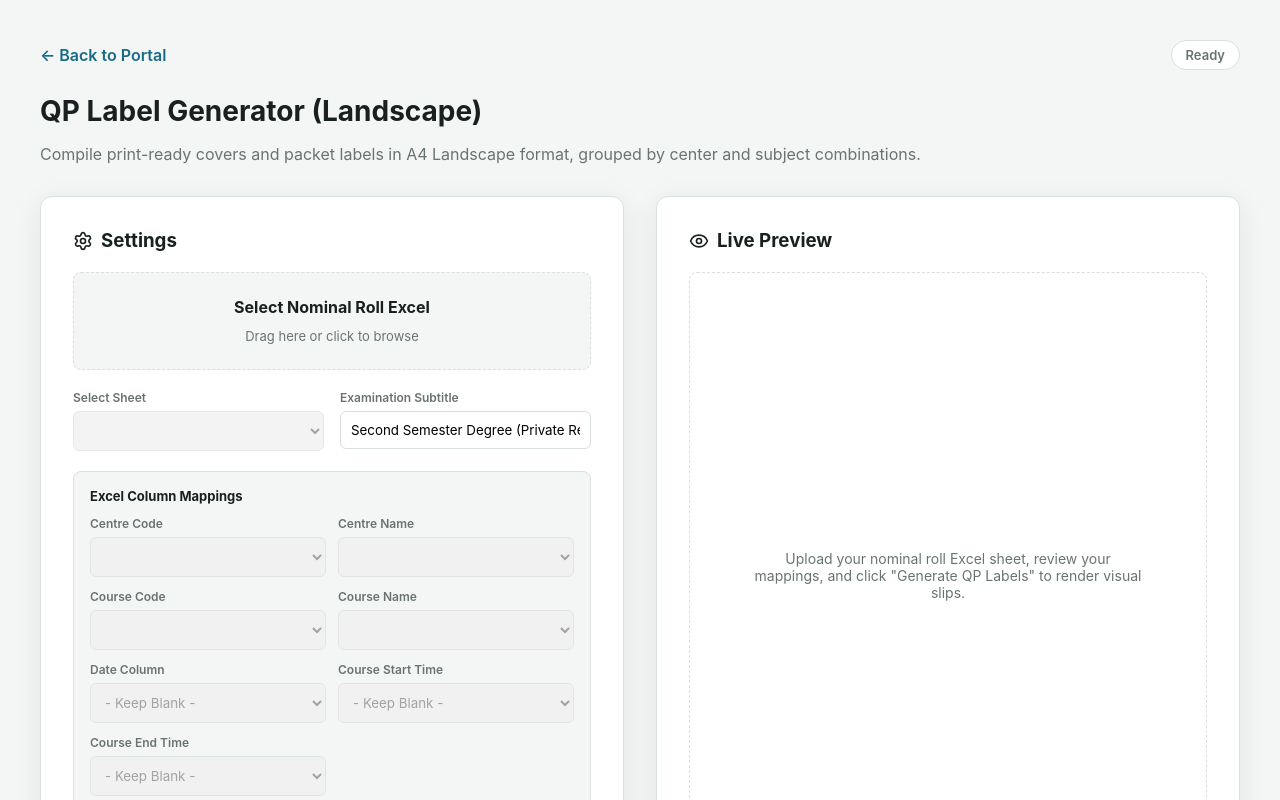
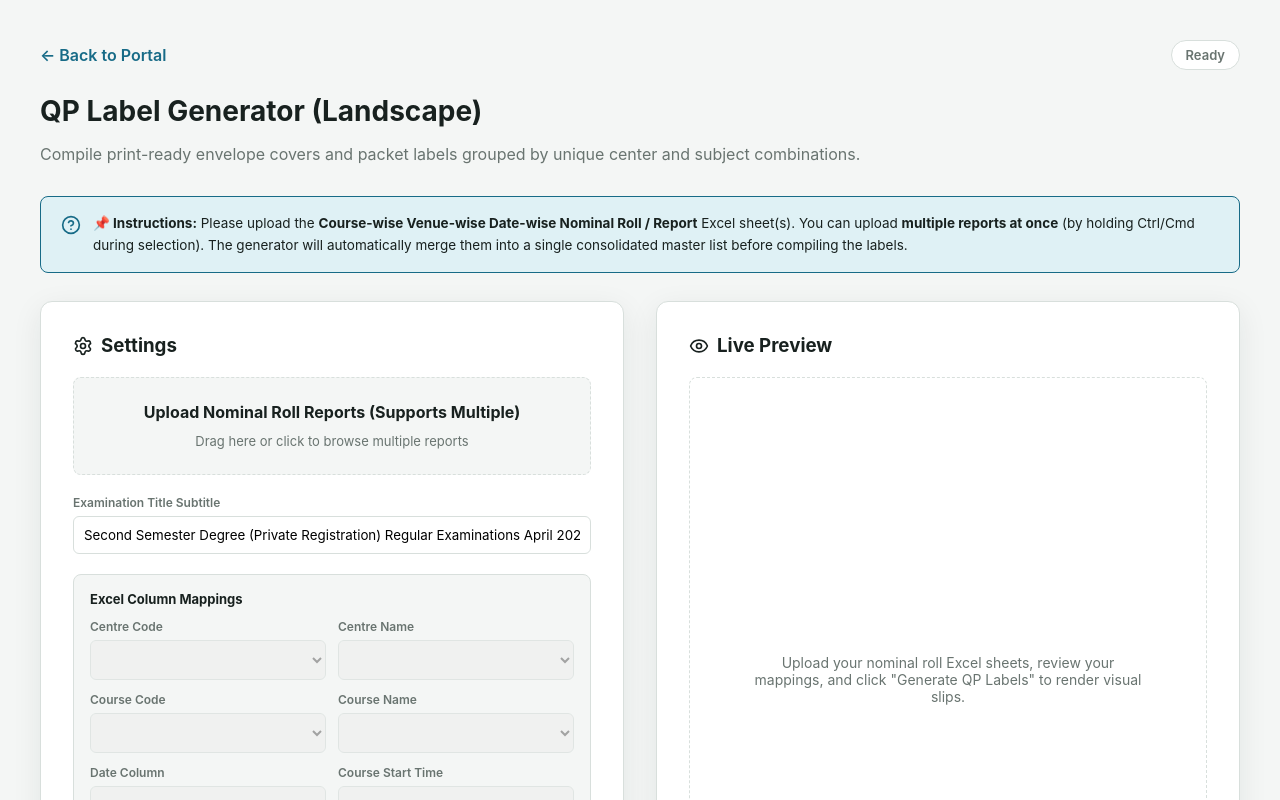
Before and after one commit to sam001ind/Report-studio, a React (Vite) app in the folder frontend/: page /qp-label in a window 1280 px wide. Shown: the top 800 px of the page. Built offline with nearby package versions, Linux system fonts and the light colour scheme.

Commit message:
Support uploading multiple reports concurrently, merging rows, and added instructional banner

```diff
--- a/frontend/src/pages/QpLabelPage.jsx
+++ b/frontend/src/pages/QpLabelPage.jsx
@@ -4,17 +4,15 @@ import * as XLSX from 'xlsx';
 import { jsPDF } from 'jspdf';
 import JSZip from 'jszip';
 import { useAuth } from '../context/AuthContext';
-import { Settings, Download, Eye, FileText, Plus, Trash2 } from 'lucide-react';
+import { Settings, Download, Eye, FileText, Plus, Trash2, HelpCircle } from 'lucide-react';
 import { logoBase64 } from '../assets/logoBase64';
 
 const QpLabelPage = () => {
   const { user } = useAuth();
 
-  // File and sheet states
-  const [selectedFile, setSelectedFile] = useState(null);
-  const [workbook, setWorkbook] = useState(null);
-  const [sheetNames, setSheetNames] = useState([]);
-  const [selectedSheet, setSelectedSheet] = useState('');
+  // File states
+  const [selectedFiles, setSelectedFiles] = useState([]);
+  const [consolidatedRows, setConsolidatedRows] = useState([]);
 
   // Column headers and mapping
   const [headers, setHeaders] = useState([]);
@@ -45,23 +43,65 @@ const QpLabelPage = () => {
     setStatusType(type);
   };
 
-  // Header auto-detection
-  useEffect(() => {
-    if (workbook && selectedSheet) {
-      const sheet = workbook.Sheets[selectedSheet];
-      if (sheet) {
+  // Helper function to read Excel rows as Promise
+  const readExcelFile = (file) => {
+    return new Promise((resolve, reject) => {
+      const reader = new FileReader();
+      reader.onload = (e) => {
+        try {
+          const data = e.target.result;
+          const wb = XLSX.read(data, { type: 'array', cellDates: true });
+          const firstSheet = wb.SheetNames[0];
+          const sheet = wb.Sheets[firstSheet];
+          if (!sheet) {
+            resolve([]);
+            return;
+          }
           const rows = XLSX.utils.sheet_to_json(sheet, { header: 1, raw: true, defval: '' });
+          resolve(rows);
+        } catch (err) {
+          reject(err);
+        }
+      };
+      reader.onerror = (err) => reject(err);
+      reader.readAsArrayBuffer(file);
+    });
+  };
+
+  const handleFileChange = async (e) => {
+    const files = Array.from(e.target.files);
+    if (files.length === 0) return;
+
+    setSelectedFiles(files);
+    setStatus(`Reading ${files.length} file(s)...`);
+    setLabelGroups([]);
+    setActiveLabelIndex(0);
+
+    try {
+      const allFilesRows = await Promise.all(files.map(file => readExcelFile(file)));
+
+      let masterRows = [];
+      let firstHeaders = [];
+
+      allFilesRows.forEach((rows, index) => {
         if (rows.length > 0) {
-          const firstRow = rows[0].map((cell, idx) => cell ? String(cell).trim() : `Column ${idx + 1}`);
-          setHeaders(firstRow);
+          if (masterRows.length === 0) {
+            firstHeaders = rows[0].map((cell, idx) => cell ? String(cell).trim() : `Column ${idx + 1}`);
+            masterRows = [...rows];
+          } else {
+            // Append data rows excluding headers
+            masterRows = masterRows.concat(rows.slice(1));
+          }
+        }
+      });
 
-          // Get default Event Name from first data row
-          if (rows.length > 1 && rows[1][0]) {
-            setExamName(String(rows[1][0]).trim());
-          }
+      if (masterRows.length > 0) {
+        setHeaders(firstHeaders);
+        setConsolidatedRows(masterRows);
 
+        // Auto-detect columns based on first file's headers
         const autoMap = { ...columnMapping };
-          firstRow.forEach((name, idx) => {
+        firstHeaders.forEach((name, idx) => {
           const lower = name.toLowerCase().replace(/[\s_-]/g, '');
           if (lower.includes('centrecode') || lower.includes('centercode') || lower.includes('venuecode')) autoMap.centreCode = idx;
           if (lower.includes('centrename') || lower.includes('venue') || lower.includes('collegename')) autoMap.centreName = idx;
@@ -72,52 +112,27 @@ const QpLabelPage = () => {
           if (lower.includes('endtime') || (lower.includes('end') && lower.includes('time'))) autoMap.courseEndTime = idx;
         });
         setColumnMapping(autoMap);
+
+        // Try auto-setting Exam Name from first column first row
+        if (masterRows.length > 1 && masterRows[1][0] && String(masterRows[1][0]).length > 10) {
+          setExamName(String(masterRows[1][0]).trim());
         }
+
+        setStatus(`Loaded and merged ${files.length} file(s) with ${masterRows.length - 1} rows.`, 'success');
+      } else {
+        setStatus('No data rows found in uploaded files.', 'error');
       }
-    } else {
+    } catch (err) {
+      setStatus(`Error reading/merging files: ${err.message}`, 'error');
+      setConsolidatedRows([]);
       setHeaders([]);
     }
-  }, [workbook, selectedSheet]);
-
-  const handleFileChange = (e) => {
-    const file = e.target.files[0];
-    if (!file) return;
-
-    setSelectedFile(file);
-    setStatus('Reading workbook...');
-    setLabelGroups([]);
-    setActiveLabelIndex(0);
-
-    const reader = new FileReader();
-    reader.onload = (evt) => {
-      try {
-        const data = evt.target.result;
-        const wb = XLSX.read(data, { type: 'array', cellDates: true });
-        setWorkbook(wb);
-        setSheetNames(wb.SheetNames);
-        setSelectedSheet(wb.SheetNames[0] || '');
-        setStatus('Workbook loaded successfully', 'success');
-      } catch (err) {
-        setStatus(`Error reading Excel: ${err.message}`, 'error');
-        setWorkbook(null);
-        setSheetNames([]);
-        setSelectedSheet('');
-      }
-    };
-    reader.readAsArrayBuffer(file);
   };
 
   // Compile QP Labels
   const processQpLabels = () => {
-    if (!workbook || !selectedSheet) {
-      setStatus('Please upload and select an Excel sheet first.', 'error');
-      return;
-    }
-
-    const sheet = workbook.Sheets[selectedSheet];
-    const rows = XLSX.utils.sheet_to_json(sheet, { header: 1, raw: true, defval: '' });
-    if (rows.length < 2) {
-      setStatus('Sheet does not contain sufficient data rows.', 'error');
+    if (consolidatedRows.length < 2) {
+      setStatus('No uploaded data to compile labels from.', 'error');
       return;
     }
 
@@ -125,7 +140,7 @@ const QpLabelPage = () => {
     setStatus('Compiling QP Labels...');
 
     try {
-      const dataRows = rows.slice(1);
+      const dataRows = consolidatedRows.slice(1);
       const groups = {};
 
       dataRows.forEach((row) => {
@@ -216,7 +231,7 @@ const QpLabelPage = () => {
     // A. Logo Header (Centered)
     const logoWidth = 320;
     const logoHeight = 90;
-    const logoX = (842 - logoWidth) / 2; // 261 pt
+    const logoX = (842 - logoWidth) / 2;
     doc.addImage(logoBase64, 'PNG', logoX, 25, logoWidth, logoHeight);
 
     // B. Examination Subheading
@@ -228,11 +243,10 @@ const QpLabelPage = () => {
     doc.text(examName, 421, 147, { align: 'center' });
 
     // C. Grid Layout Table (Landscape dimensions)
-    // Width: 600 pt (from X: 121 pt to X: 721 pt)
     const startX = 121;
     const startY = 165;
     const tableWidth = 600;
-    const rowHeight = 26; // Increased from 22 for visual breathing room
+    const rowHeight = 26;
 
     doc.setDrawColor(0, 0, 0);
     doc.setLineWidth(1);
@@ -267,11 +281,11 @@ const QpLabelPage = () => {
     doc.text(data.time, startX + 418, row2Y + 17);
 
     // Grid Verticals for Row 2
-    doc.line(startX + 60, row2Y, startX + 60, row2Y + rowHeight); // DAY label end
-    doc.line(startX + 180, row2Y, startX + 180, row2Y + rowHeight); // DAY value end
-    doc.line(startX + 230, row2Y, startX + 230, row2Y + rowHeight); // DATE label start
-    doc.line(startX + 360, row2Y, startX + 360, row2Y + rowHeight); // DATE value start
-    doc.line(startX + 410, row2Y, startX + 410, row2Y + rowHeight); // TIME label start
+    doc.line(startX + 60, row2Y, startX + 60, row2Y + rowHeight);
+    doc.line(startX + 180, row2Y, startX + 180, row2Y + rowHeight);
+    doc.line(startX + 230, row2Y, startX + 230, row2Y + rowHeight);
+    doc.line(startX + 360, row2Y, startX + 360, row2Y + rowHeight);
+    doc.line(startX + 410, row2Y, startX + 410, row2Y + rowHeight);
 
     // Grid Row 3: SUBJECT
     const row3Y = row2Y + rowHeight;
@@ -420,7 +434,28 @@ const QpLabelPage = () => {
       </div>
 
       <h2>QP Label Generator (Landscape)</h2>
-      <p className="subtitle">Compile print-ready covers and packet labels in A4 Landscape format, grouped by center and subject combinations.</p>
+      <p className="subtitle">Compile print-ready envelope covers and packet labels grouped by unique center and subject combinations.</p>
+
+      {/* Instructional Banner */}
+      <div style={{
+        padding: '16px 20px',
+        borderRadius: '8px',
+        background: 'var(--accent-soft)',
+        border: '1px solid var(--accent)',
+        color: 'var(--ink)',
+        fontSize: '13.5px',
+        lineHeight: '1.6',
+        marginBottom: '28px',
+        display: 'flex',
+        alignItems: 'flex-start',
+        gap: '12px'
+      }}>
+        <HelpCircle size={20} color="var(--accent)" style={{ flexShrink: 0, marginTop: '2px' }} />
+        <div>
+          <strong>📌 Instructions:</strong> Please upload the <strong>Course-wise Venue-wise Date-wise Nominal Roll / Report</strong> Excel sheet(s).
+          You can upload <strong>multiple reports at once</strong> (by holding Ctrl/Cmd during selection). The generator will automatically merge them into a single consolidated master list before compiling the labels.
+        </div>
+      </div>
 
       <div style={{ display: 'grid', gridTemplateColumns: 'repeat(auto-fit, minmax(450px, 1fr))', gap: '32px', marginBottom: '32px' }}>
         {/* Settings Panel */}
@@ -428,29 +463,26 @@ const QpLabelPage = () => {
           <h3 style={{ margin: 0, display: 'flex', alignItems: 'center', gap: '8px' }}><Settings size={20} /> Settings</h3>
 
           <div style={{ border: '1px dashed var(--line)', padding: '24px', borderRadius: '8px', background: 'var(--bg)', textAlign: 'center', position: 'relative' }}>
-            <strong style={{ display: 'block', marginBottom: '8px' }}>Select Nominal Roll Excel</strong>
-            {selectedFile ? (
-              <div style={{ color: 'var(--accent)', fontWeight: 600 }}>📄 {selectedFile.name}</div>
+            <strong style={{ display: 'block', marginBottom: '8px' }}>Upload Nominal Roll Reports (Supports Multiple)</strong>
+            {selectedFiles.length > 0 ? (
+              <div style={{ color: 'var(--accent)', fontWeight: 600 }}>
+                {selectedFiles.length === 1 ? `📄 ${selectedFiles[0].name}` : `📂 ${selectedFiles.length} files selected`}
+              </div>
             ) : (
-              <span style={{ color: 'var(--muted)', fontSize: '13px' }}>Drag here or click to browse</span>
+              <span style={{ color: 'var(--muted)', fontSize: '13px' }}>Drag here or click to browse multiple reports</span>
             )}
             <input
               type="file"
+              multiple
               accept=".xlsx, .xls, .xlsm, .csv"
               onChange={handleFileChange}
               style={{ position: 'absolute', top: 0, left: 0, right: 0, bottom: 0, opacity: 0, cursor: 'pointer', width: '100%' }}
             />
           </div>
 
-          <div style={{ display: 'grid', gridTemplateColumns: '1fr 1fr', gap: '16px' }}>
+          <div style={{ display: 'grid', gridTemplateColumns: '1fr', gap: '16px' }}>
             <div className="form-group">
-              <label>Select Sheet</label>
-              <select value={selectedSheet} onChange={(e) => setSelectedSheet(e.target.value)} disabled={sheetNames.length === 0}>
-                {sheetNames.map((name) => <option key={name} value={name}>{name}</option>)}
-              </select>
-            </div>
-            <div className="form-group">
-              <label>Examination Subtitle</label>
+              <label>Examination Title Subtitle</label>
               <input type="text" value={examName} onChange={(e) => setExamName(e.target.value)} placeholder="e.g. Second Semester Degree..." />
             </div>
           </div>
@@ -497,7 +529,7 @@ const QpLabelPage = () => {
                   {headers.map((h, i) => <option key={i} value={i}>{h} (Col {i+1})</option>)}
                 </select>
               </div>
-              <div className="form-group">
+              <div className="form-group" style={{ gridColumn: 'span 2' }}>
                 <label>Course End Time</label>
                 <select value={columnMapping.courseEndTime} onChange={(e) => setColumnMapping({ ...columnMapping, courseEndTime: parseInt(e.target.value) })} disabled={headers.length === 0}>
                   <option value="-1">- Keep Blank -</option>
@@ -507,7 +539,7 @@ const QpLabelPage = () => {
             </div>
           </div>
 
-          <button onClick={processQpLabels} disabled={isProcessing || !workbook} style={{ width: '100%', padding: '14px', fontSize: '15px' }}>
+          <button onClick={processQpLabels} disabled={isProcessing || consolidatedRows.length === 0} style={{ width: '100%', padding: '14px', fontSize: '15px' }}>
             {isProcessing ? "Processing Data..." : "Generate QP Labels"}
           </button>
         </div>
@@ -617,7 +649,7 @@ const QpLabelPage = () => {
                 <div style={{ display: 'flex', flexDirection: 'column', gap: '4px', borderTop: '2px dashed #999', paddingTop: '12px' }}>
                   <h4 style={{ textAlign: 'center', margin: '0 0 6px 0', fontSize: '13px', letterSpacing: '0.5px' }}>CERTIFICATE</h4>
                   <p style={{ margin: 0, lineHeight: '1.5' }}>
-                    We hereby certify that we have examined this cover and satisfied ourselves that the seals are intact and that it was opened at ________________________________A.M/P.M in our presence.
+                    We hereby certify that we have examined this cover and satisfied ourselves that the seals are intact and that it was opened at ______________________________________ A.M/P.M in our presence.
                   </p>
                 </div>
 
@@ -645,7 +677,7 @@ const QpLabelPage = () => {
             </div>
           ) : (
             <div style={{ display: 'flex', flex: 1, alignItems: 'center', justifyContent: 'center', border: '1px dashed var(--line)', borderRadius: '8px', padding: '60px', color: 'var(--muted)', fontSize: '14px', textAlign: 'center' }}>
-              Upload your nominal roll Excel sheet, review your mappings, and click "Generate QP Labels" to render visual slips.
+              Upload your nominal roll Excel sheets, review your mappings, and click "Generate QP Labels" to render visual slips.
             </div>
           )}
         </div>
```
Lines whose indentation alone changed are shown as unchanged.
